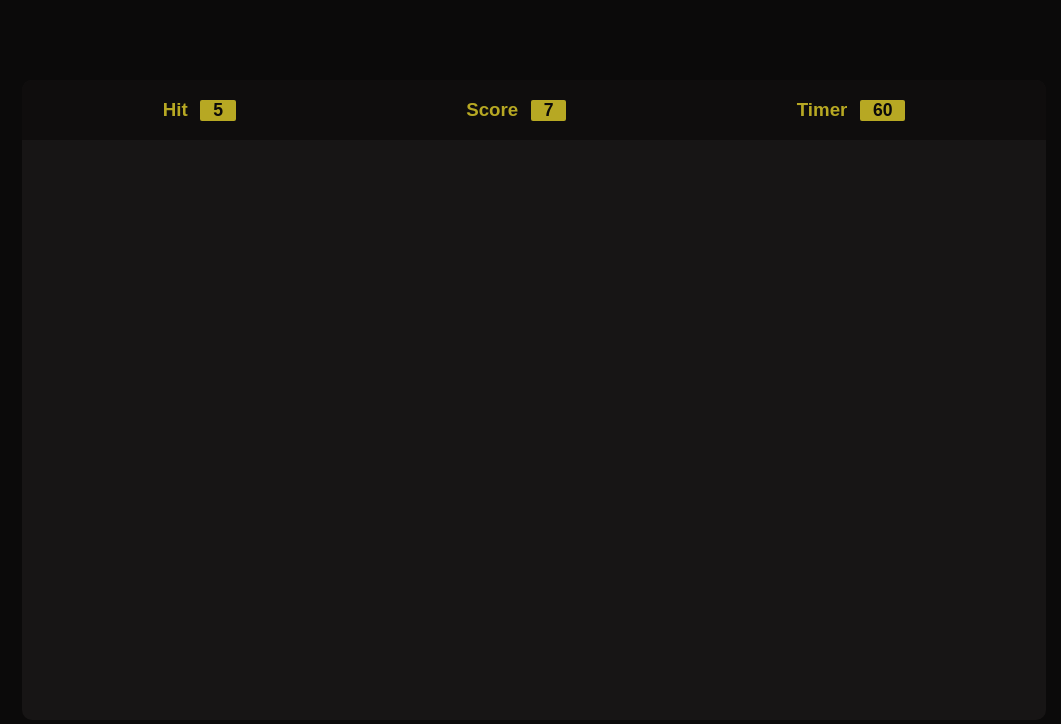
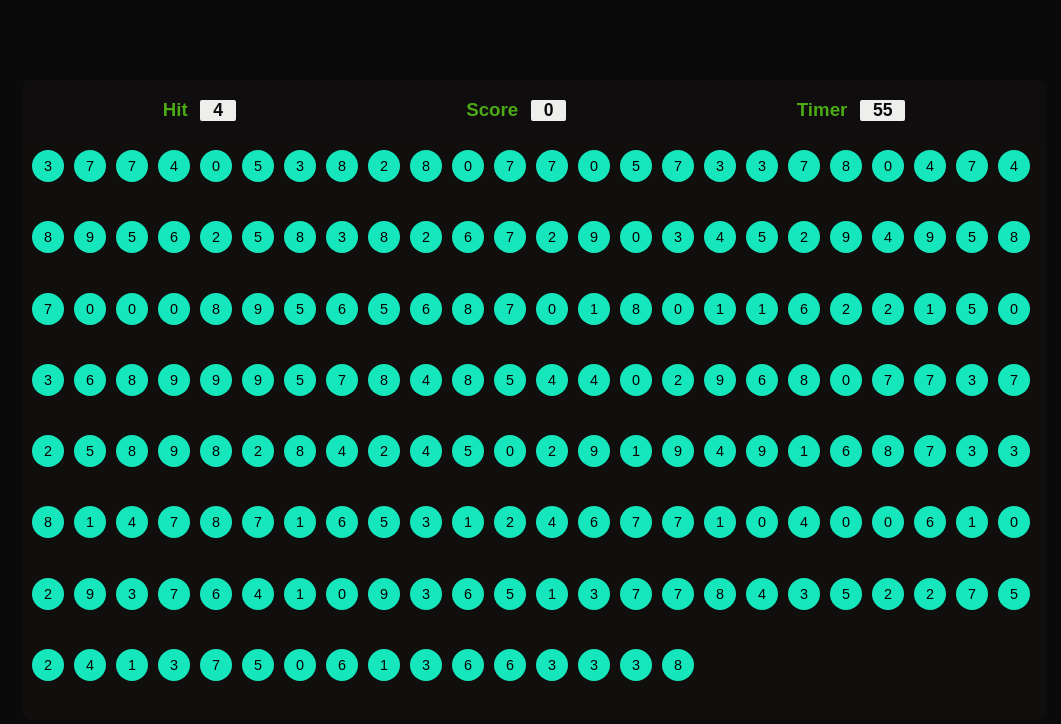
Before and after one commit to RamilaKhalil/bubble-game, a plain HTML site: page index.html in a window 1280 px wide. Shown: the whole page, without its empty margins (106-1167 px from the left). Drawn offline with Linux system fonts and the light colour scheme.

Commit message:
complete

```diff
--- a/index.html
+++ b/index.html
@@ -7,7 +7,7 @@
     <link rel="stylesheet" href="style.css">
 </head>
 <body>
-    <script src="script.js"></script>
+
 
     <!--bubble game top-->
      <div class="main">
@@ -15,19 +15,23 @@
             <div class="paneltop">
                 <div class="elem">
                         <h3>Hit</h3>
-                    <div class="box">5</div>
+                    <div id="hitval" class="box">5</div>
                 </div>
                 <div class="elem">
                        <h3>Score</h3>
-                       <div class="box">7</div>
+                       <div id="scoreval" class="box">0</div>
                 </div>
                 <div class="elem">
                        <h3>Timer</h3>
-                       <div class="box">60</div>
+                       <div  id="timervalue" class="box">60</div>
+                </div>
 
-                </div>
+            </div>
+            <div class="panelbottom">
+                <div class="bubble">5</div>`
             </div>
         </div>
      </div>
+     <script src="script.js"></script>
 </body>
 </html>
--- a/script.js
+++ b/script.js
@@ -0,0 +1,73 @@
+function makebubble(){
+
+var clutter = "";
+for (let i = 0; i <=183; i++) {
+    var rn = Math.floor(Math.random()*10)
+    clutter += `<div class="bubble">${rn}</div>`;
+}
+
+
+// @ts-ignore
+document.querySelector(".panelbottom").innerHTML= clutter;
+}
+
+var timer =60;
+var score = 0;
+var hitrn ;
+function runtimer() {
+
+var timerend  =setInterval(function(){
+    if (timer>0) {
+        timer--;
+        // @ts-ignore
+        document.querySelector("#timervalue").textContent = timer;
+    }else{
+        clearInterval(timerend);
+        alert("Time's up!");
+        // @ts-ignore
+        document.querySelector(".panelbottom").innerHTML ="";
+    }
+
+    }, 1000);
+}
+
+function newhit( ) {
+     hitrn = Math.floor(Math.random() * 10);
+    // @ts-ignore
+    document.querySelector("#hitval").textContent = hitrn;
+}
+
+
+function increaseScore() {
+    score +=10;
+
+    // @ts-ignore
+    document.querySelector("#scoreval").textContent= score;
+}
+
+// @ts-ignore
+document.querySelector(".panelbottom").addEventListener("click", function(det) {
+
+
+  // @ts-ignore
+  var clicknum = Number(det.target.textContent);
+    if(clicknum === hitrn){
+        increaseScore();
+        makebubble();
+        newhit();
+        if (score >= 100){
+            victory();
+        }
+    }
+
+   });
+
+   function victory() {
+     alert("Congratulations! You've reached the victory point!");
+     // @ts-ignore
+     document.querySelector(".panelbottom").innerHTML ="";
+   }
+
+newhit();
+runtimer();
+makebubble();
--- a/style.css
+++ b/style.css
@@ -36,16 +36,42 @@ html,body{
     justify-content: center;
     align-items: center;
     padding: 0px 9vw ;
-    color: rgb(183, 168, 35);
+    color: rgb(76, 171, 21);
     font-size: 1rem;
 }
 
 .box{
      padding: 0px 1vw;
      margin-left:1vw ;
-     background-color: rgb(183, 168, 35);
+     background-color: rgb(238, 238, 237);
      color: rgb(11, 10, 10);
      font-size: 1.1rem;
      font-weight: 600;
      border-radius: 2px;
 }
+.panelbottom{
+    width: 100%;
+    height: calc(100% - 60px);
+    background-color: rgb(17, 14, 14);
+    padding: 10px;
+    display: flex;
+    gap: 10px;
+    flex-wrap: wrap;
+}
+.bubble{
+
+    display: flex;
+    align-items: center;
+    justify-content: center;
+    font-size: 0.9rem;
+    width: 2.5vw;
+    height: 2.5vw;
+    background-color: rgb(22, 230, 188);
+    border-radius: 50%;
+    color: #000;
+}
+
+.bubble:hover{
+    background-color: rgb(199, 206, 206);
+    cursor: pointer;
+}
```
